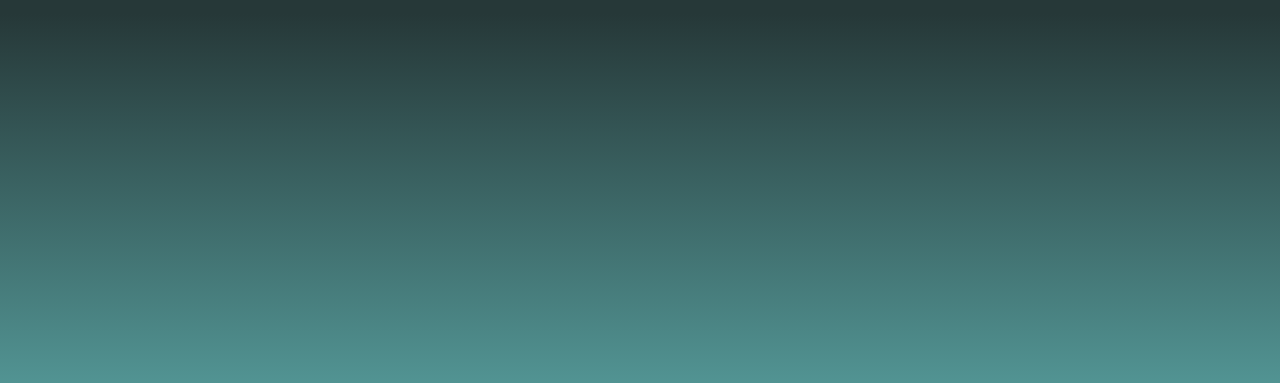
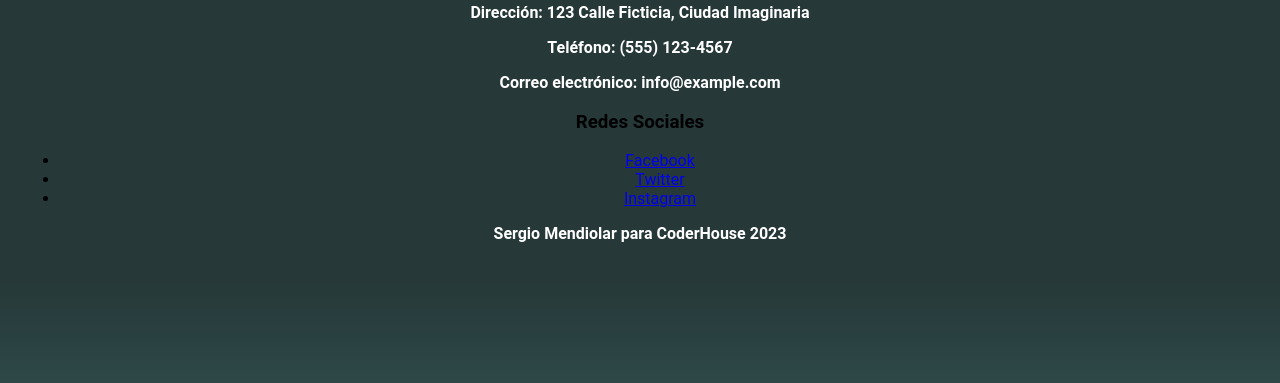
Before and after one commit to SergioMendiolar/Proyectodweb, a website: page contacto.html in a window 1280 px wide. Shown: the part 417-800 px from the top of the page. Drawn offline with Linux system fonts and the light colour scheme.

Commit message:
mejora del footer

```diff
--- a/contacto.html
+++ b/contacto.html
@@ -28,7 +28,27 @@
 
   <!-- Footer -->
   <footer>
-    <p>Sergio Mendiolar para CoderHouse 2023</p>
+    <div class="footer-container">
+      <div class="contacto">
+        <h3>Contacto</h3>
+        <p><strong>Dirección:</strong> 123 Calle Ficticia, Ciudad Imaginaria</p>
+        <p><strong>Teléfono:</strong> (555) 123-4567</p>
+        <p><strong>Correo electrónico:</strong> info@example.com</p>
+      </div>
+
+      <div class="redes-sociales">
+        <h3>Redes Sociales</h3>
+        <ul>
+          <li><a href="#">Facebook</a></li>
+          <li><a href="#">Twitter</a></li>
+          <li><a href="#">Instagram</a></li>
+        </ul>
+      </div>
+    </div>
+
+    <div class="derechos">
+      <p>Sergio Mendiolar para CoderHouse 2023</p>
+    </div>
   </footer>
 </body>
 </html
```
Also changed, not shown: faq.html (+21 -1 lines), index.html (+21 -1 lines), nosotros.html (+21 -1 lines).
